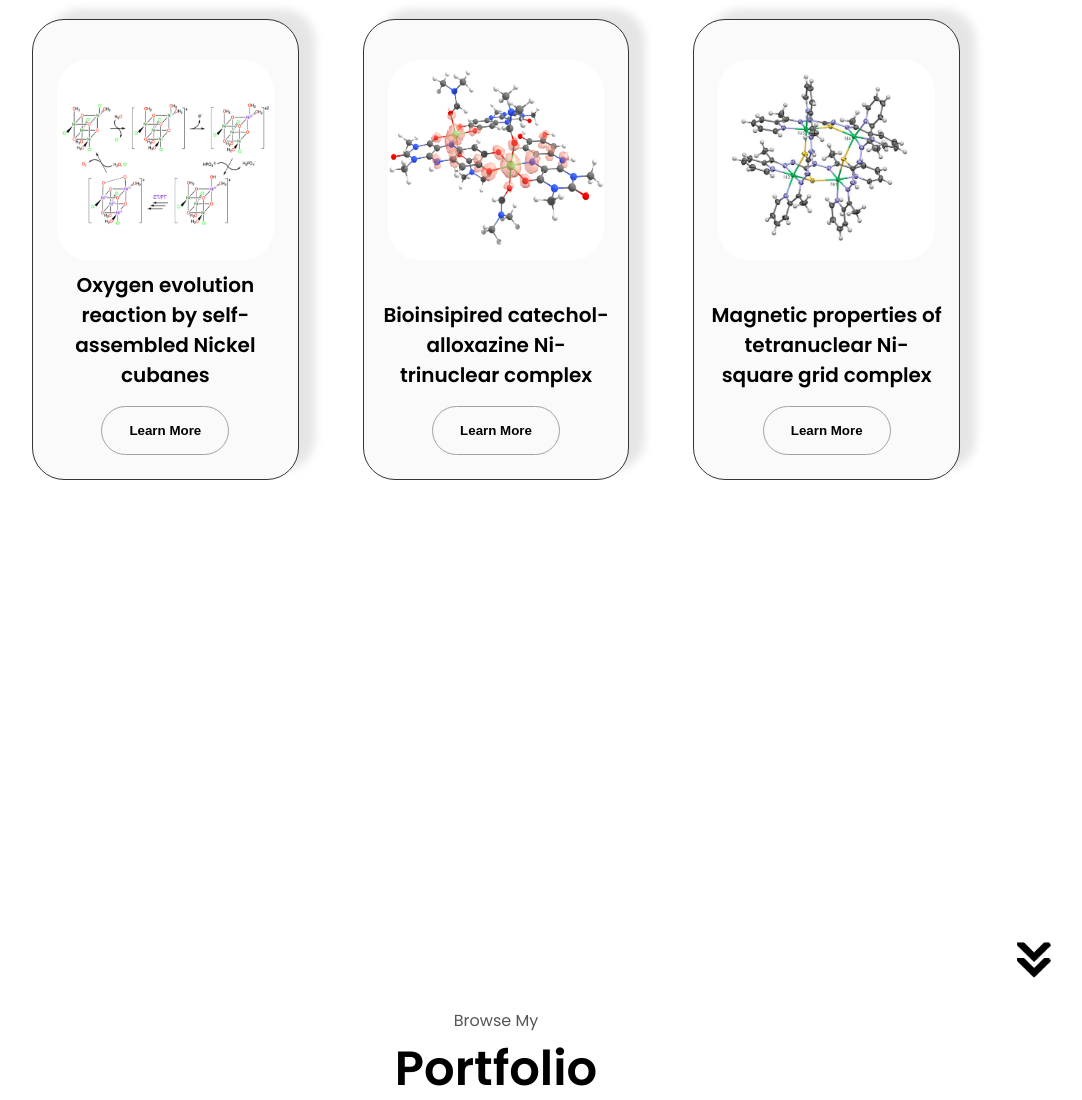
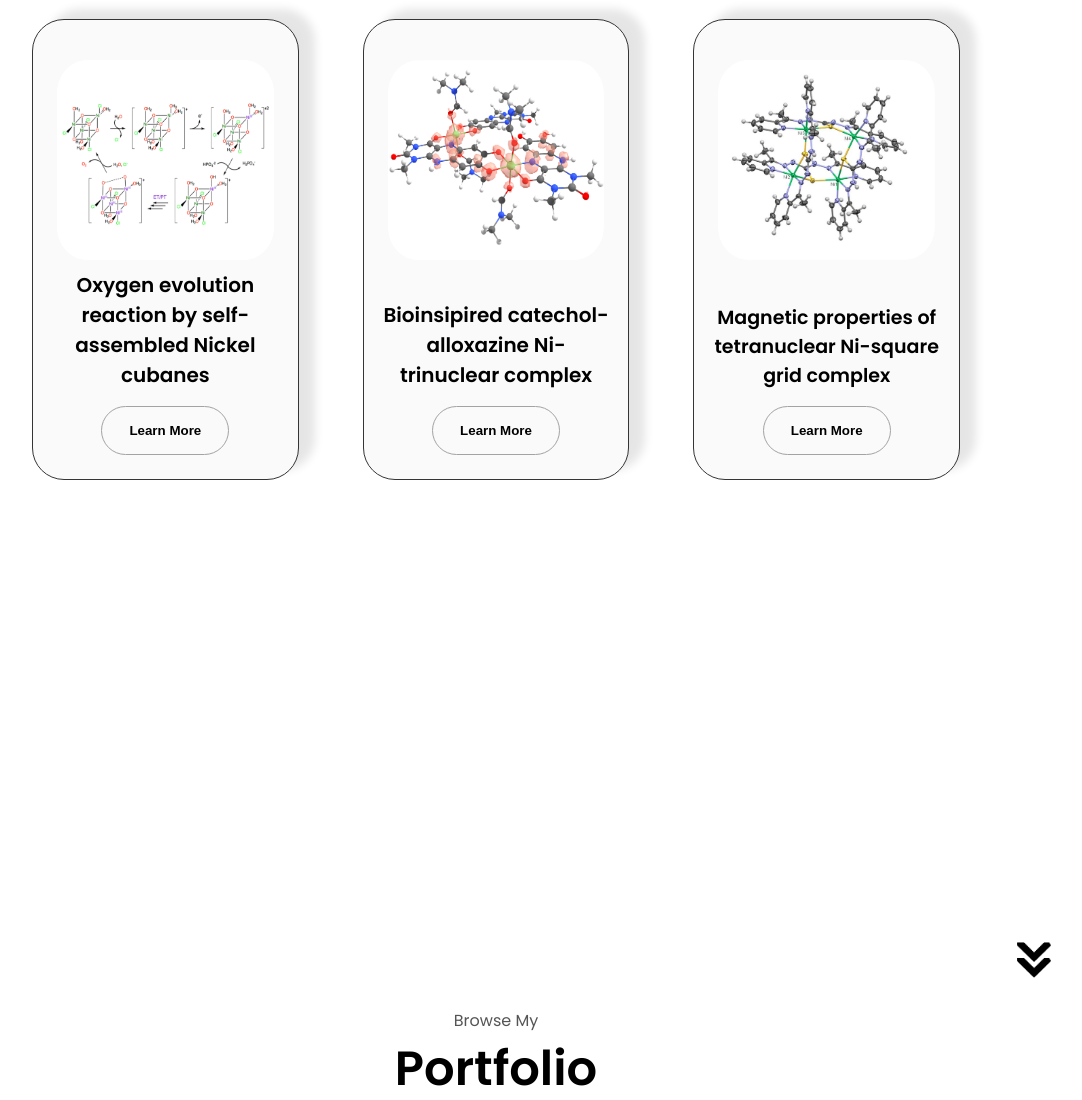
Before and after one commit to Stef0916/htm-ccs-js-portfolio, a plain HTML site: page index.html in a window 1280 px wide. Shown: the part 3972-5072 px from the top of the page, without its empty margins (144-1226 px from the left). Drawn offline with Linux system fonts and the light colour scheme.

Commit message:
Projects

```diff
--- a/index.html
+++ b/index.html
@@ -259,7 +259,7 @@
                     <div class="article-container">
                         <img src="./assets/project_6.png" alt="Project 6" class="project-img-small" />
                     </div>
-                    <h2 class="experience-sub-title project-title" style="text-align: center; margin-bottom: 1rem;">Magnetic properties of tetranuclear Ni-square grid complex</h2>
+                    <h2 class="experience-sub-title project-title" style="text-align: center; margin-bottom: 1rem; font-size: 1.19rem">Magnetic properties of tetranuclear Ni-square grid complex</h2>
                     <div class="project-footer">
                         <a href="project6.html">
                             <button class="btn btn-color-2 project-btn">Learn More</button>
```
